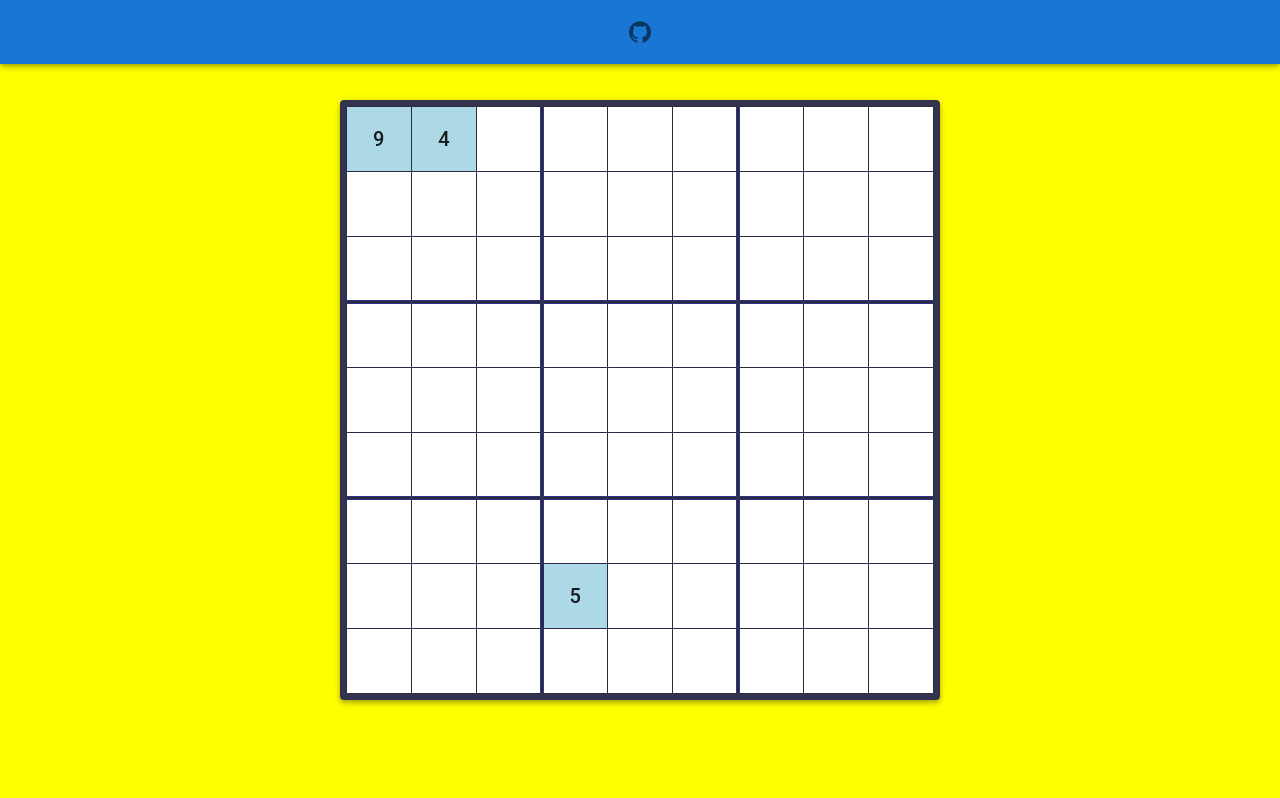
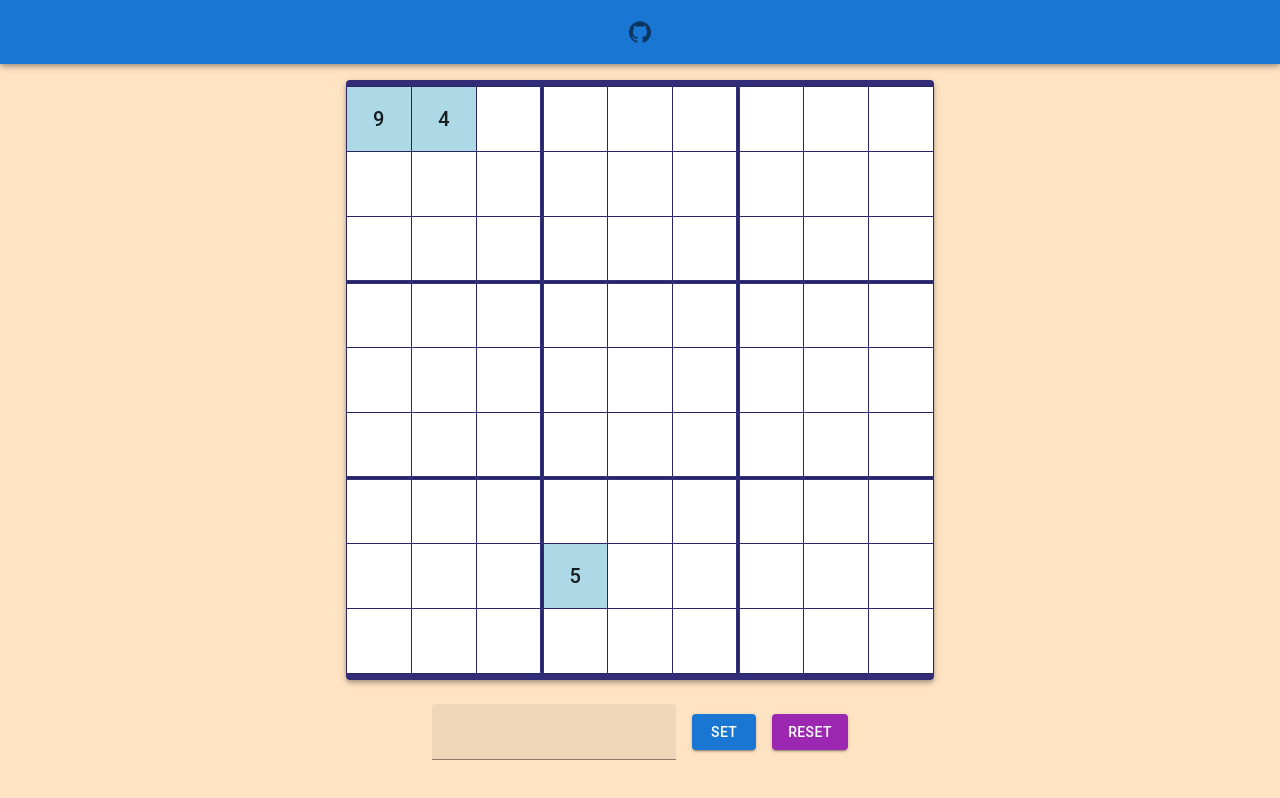
Before and after one commit to seanluong/sudoku, a React (Vite) app: page / in a window 1280 px wide. Built offline with nearby package versions, Linux system fonts and the light colour scheme.

Commit message:
Add Controls component

```diff
--- a/index.html
+++ b/index.html
@@ -4,7 +4,7 @@
     <meta charset="UTF-8" />
     <link rel="icon" type="image/svg+xml" href="/vite.svg" />
     <meta name="viewport" content="width=device-width, initial-scale=1.0" />
-    <title>Vite + React + TS</title>
+    <title>Sudoku</title>
   </head>
   <body>
     <div id="root"></div>
--- a/src/App.css
+++ b/src/App.css
@@ -2,7 +2,7 @@
   box-sizing: border-box;
 }
 
-#root {
-  width: 100vw;
-  height: 100vh;
+.App {
+  width: 100%;
+  height: 100%;
 }
--- /dev/null
+++ b/src/Controls.tsx
@@ -0,0 +1,21 @@
+import { Box, Button, Stack, TextField } from "@mui/material"
+
+export interface ControlsProps {
+
+}
+
+export const Controls = () => {
+
+    return (
+        <Stack direction={"row"}
+            spacing={2}
+            sx={{
+                justifyContent: "center",
+                alignItems: "center",
+            }}>
+            <TextField variant="filled"/>
+            <Button variant="contained">Set</Button>
+            <Button variant="contained" color="secondary">Reset</Button>
+        </Stack>
+    );
+}
--- a/src/Header.tsx
+++ b/src/Header.tsx
@@ -6,7 +6,9 @@ export const Header = () => {
     const gitHubUrl = "/TBD";
 
     return (
-        <AppBar position='fixed'>
+        <>
+            <AppBar position='static' sx={{
+            }}>
                 <Toolbar sx={{
                     justifyContent: "center",
                 }}>
@@ -15,5 +17,6 @@ export const Header = () => {
                     </IconButton>
                 </Toolbar>
             </AppBar>
+        </>
     );
 }
--- a/src/index.css
+++ b/src/index.css
@@ -1,3 +1,14 @@
+html {
+  height: 100%;
+}
+
 body {
+  height: 100%;
   margin: 0;
 }
+
+#root {
+  background-color: bisque;
+  width: 100%;
+  height: 100%;
+}
--- a/src/main.tsx
+++ b/src/main.tsx
@@ -1,5 +1,6 @@
-import { Box } from '@mui/material';
+import { Stack } from '@mui/material';
 import { useEffect, useState } from 'react';
+import { Controls } from './Controls';
 import { Board, CellMap, Row, Sudoku } from './Sudoku';
 
 const generateBoard = (rowCount: number, columnCount: number): Board => {
@@ -43,15 +44,14 @@ export const Main = () => {
     const gitHubUrl = "/TBD";
 
     return (
-        <Box component={"main"} sx={{
-            display: "flex",
+        <Stack component={"main"} sx={{
             alignItems: "center",
-            justifyContent: "center",
+            justifyContent: "space-between",
             width: "100vw",
-            height: "100vh",
-            bgcolor: "yellow"
-        }}>
+            paddingTop: "1rem",
+        }} spacing={3}>
             <Sudoku board={board}/>
-        </Box>
+            <Controls />
+        </Stack>
     );
 }
```
Lines whose indentation alone changed are shown as unchanged.
